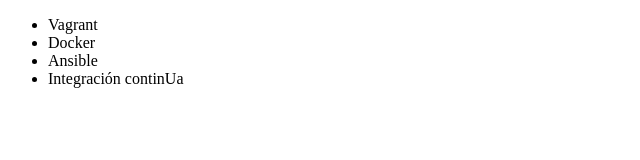
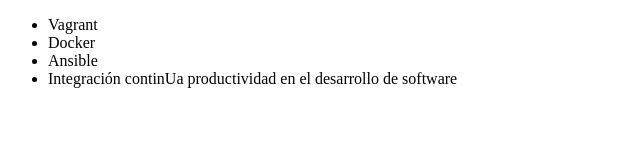
Before and after one commit to MiyerGonzalez/alura-git, a plain HTML site: page index.html in a window 1280 px wide. Shown: the whole page, without its empty margins (0-640 px from the left). Drawn offline with Linux system fonts and the light colour scheme.

Commit message:
renombrando curso de integracion continua

```diff
--- a/index.html
+++ b/index.html
@@ -9,7 +9,7 @@
          <li> Vagrant </li>
          <li> Docker </li>
          <li> Ansible </li>
-         <li> Integración continUa </li>
+         <li> Integración continUa  productividad en el desarrollo de software </li>
      </ul>
 </body>
 </html>
```
